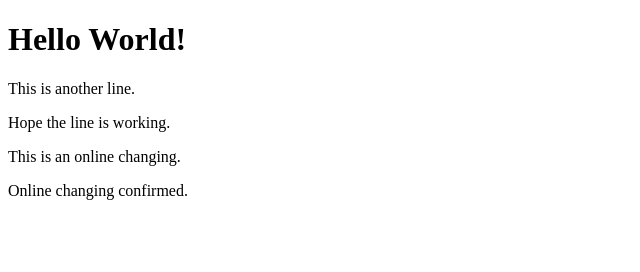
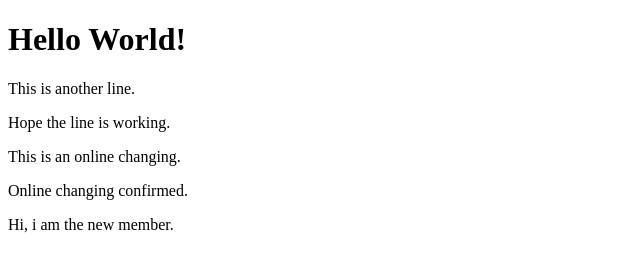
Before and after one commit to TecMonkey/GItTest, a plain HTML site: page index.html in a window 1280 px wide. Shown: the whole page, without its empty margins (0-640 px from the left). Drawn offline with Linux system fonts and the light colour scheme.

Commit message:
New
i am the new member.

```diff
--- a/index.html
+++ b/index.html
@@ -9,5 +9,6 @@
 <p>Hope the line is working.</p>
 	<p>This is an online changing.</p>
 	<p>Online changing confirmed.</p>
+	<p>Hi, i am the new member.</p>
 </body>
 </html>
```
